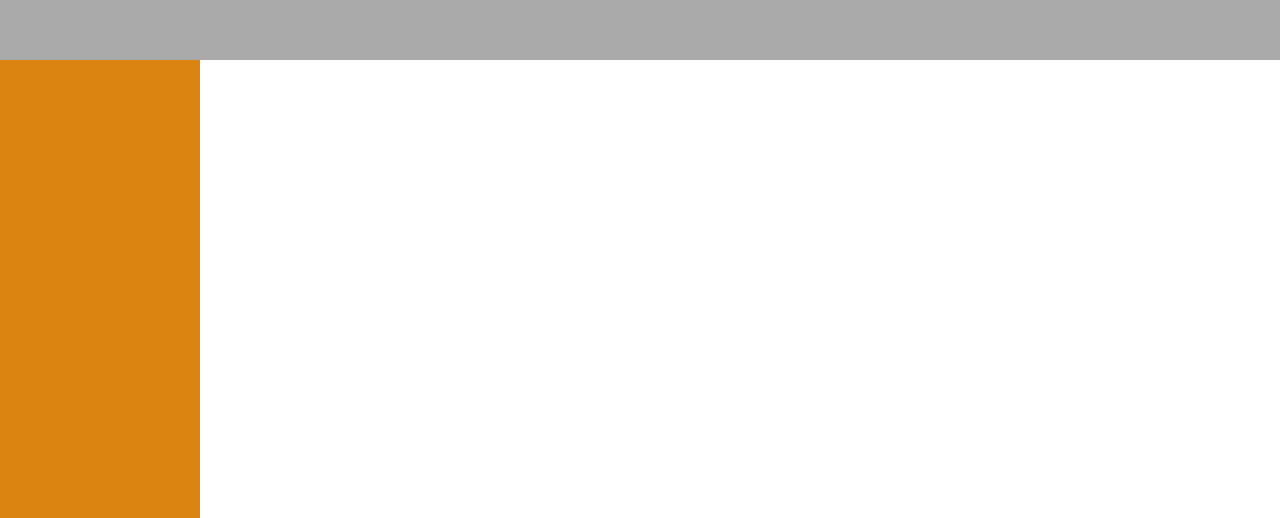
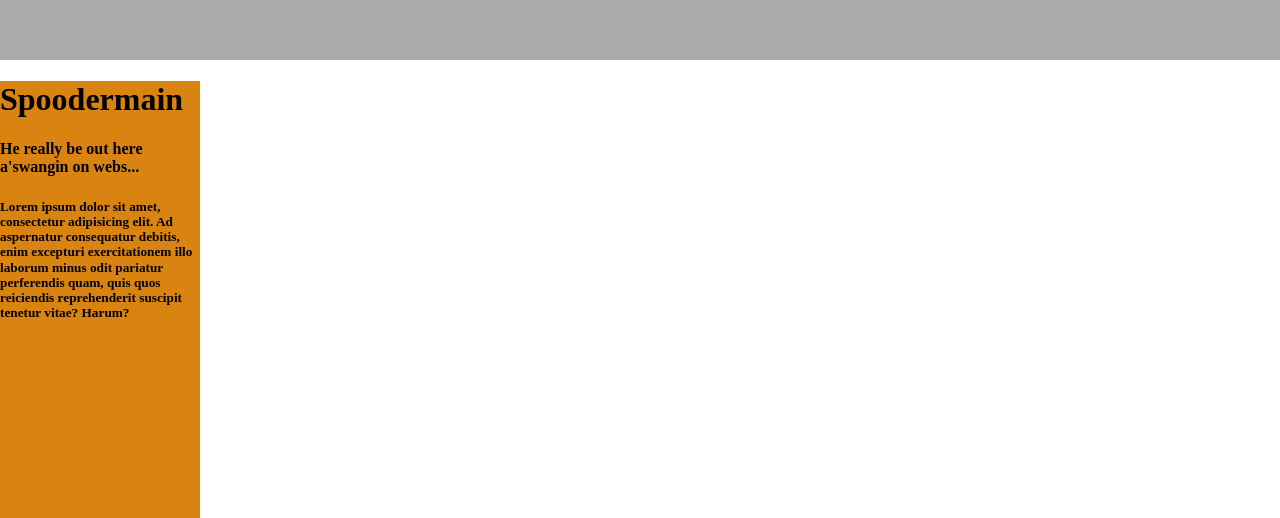
Before and after one commit to BradleyHarper/Arlaplank, a plain HTML site: page index.html in a window 1280 px wide. Shown: the part 660-1178 px from the top of the page. Drawn offline with nearby package versions, Linux system fonts and the light colour scheme.

Commit message:
Added some silly content, switching machines and locations. Up next, css grid!

```diff
--- a/index.html
+++ b/index.html
@@ -17,7 +17,21 @@
     </div>
 </div>
 <div id="main"></div>
-<section id="content-bar"></section>
+<section id="content-bar">
+    <div class="book-content">
+        <div class="book-title">
+            <h1>Spoodermain</h1>
+        </div>
+        <div book-description="">
+            <h4>
+                He really be out here a'swangin on webs...
+            </h4>
+            <h5>
+                Lorem ipsum dolor sit amet, consectetur adipisicing elit. Ad aspernatur consequatur debitis, enim excepturi exercitationem illo laborum minus odit pariatur perferendis quam, quis quos reiciendis reprehenderit suscipit tenetur vitae? Harum?
+            </h5>
+        </div>
+    </div>
+</section>
 <div id="footer"></div>
 <script type="text/javascript" src="./js/main.js"></script>
 </body>
```
